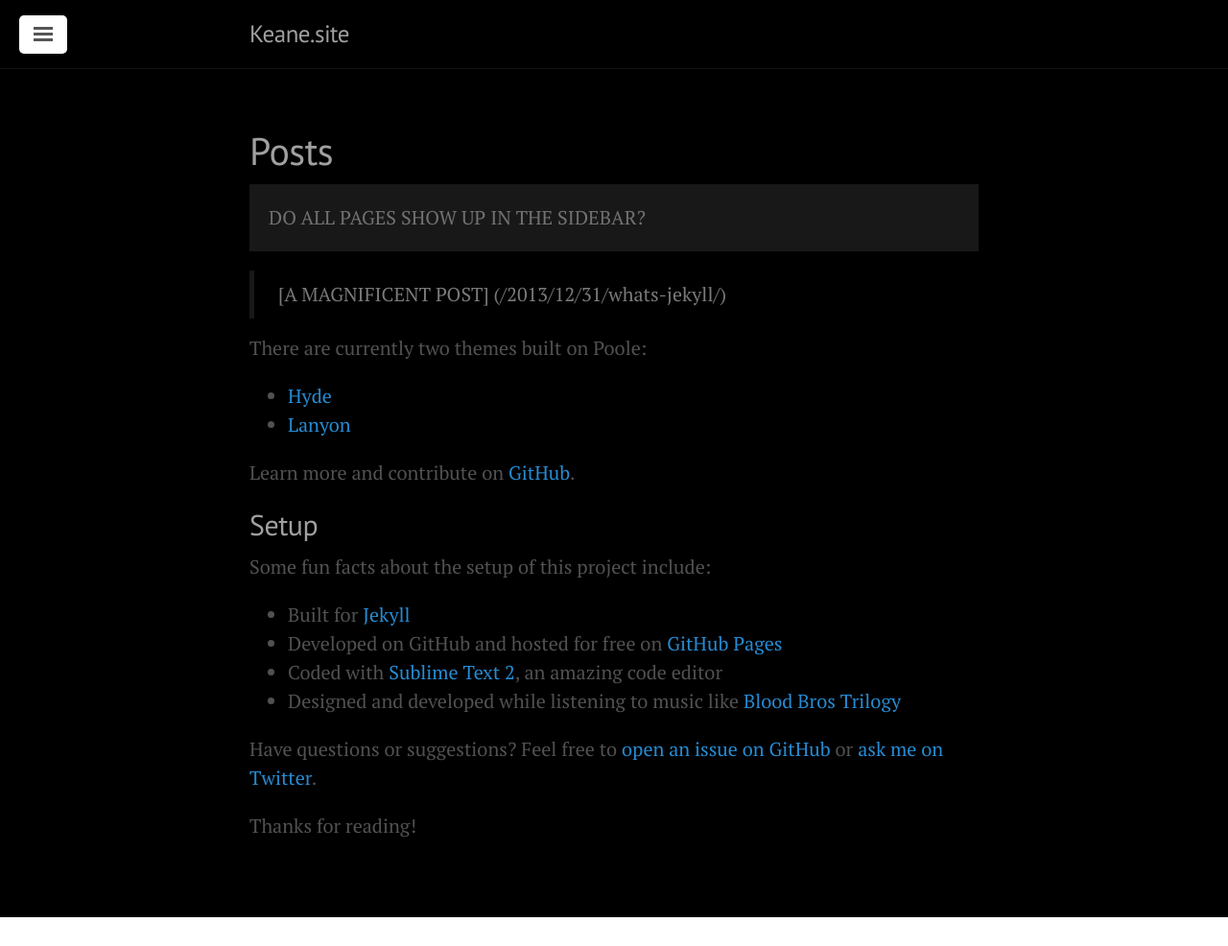
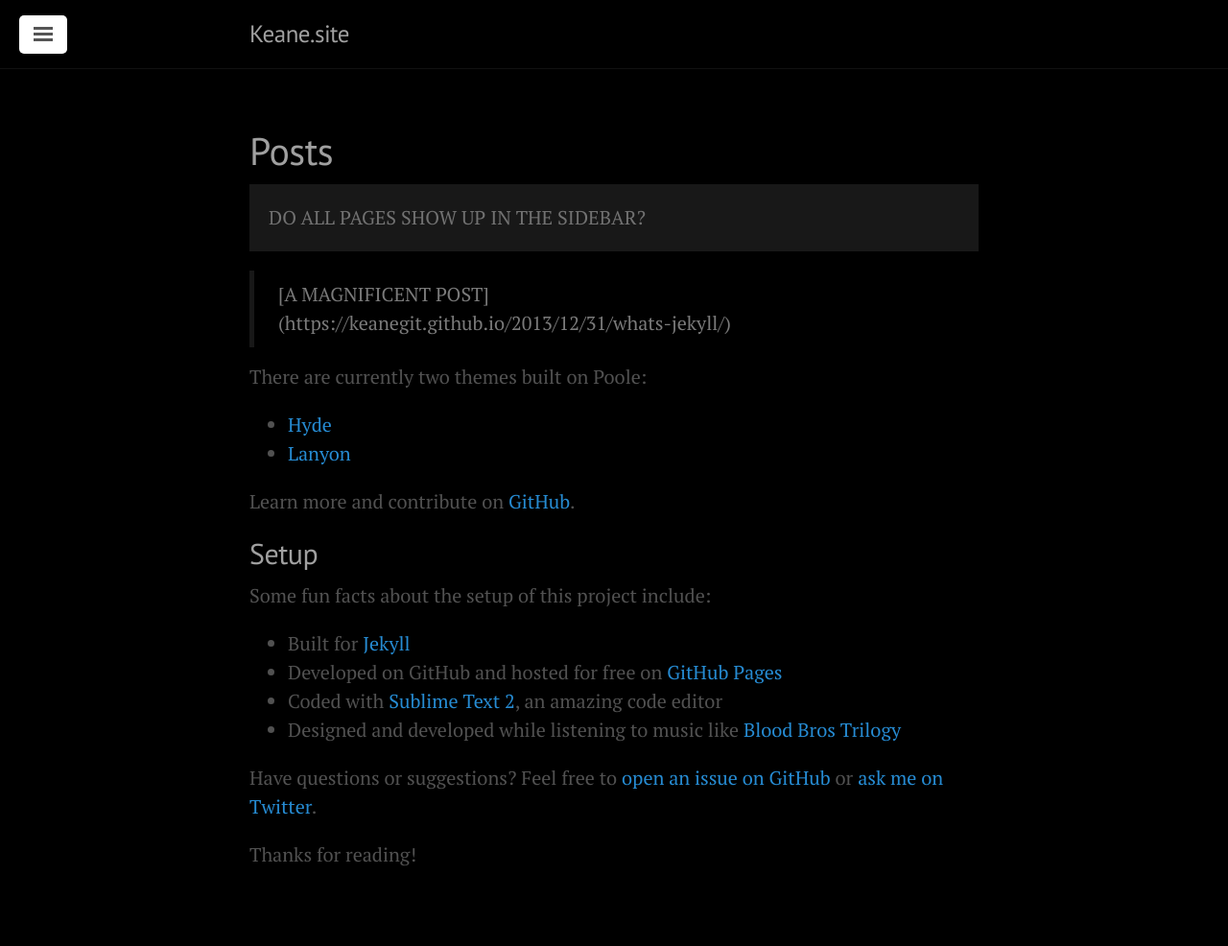
Before and after one commit to iankeane/keanegit.github.io, a Jekyll site: the page built from posts.md, in a window 1280 px wide. Shown: the whole page at 96% size. Built offline with Jekyll 4.4.1, drawn with Linux system fonts in a browser that asks for light colours; before the commit the page ends 956 px from its top, so only the background shows below that; some of the changed lines change nothing that is shown.

Commit message:
testing post links again

```diff
--- a/posts.md
+++ b/posts.md
@@ -7,7 +7,7 @@
     DO ALL PAGES SHOW UP IN THE SIDEBAR?
 </p>
 
-> [A MAGNIFICENT POST] ({{ site.baseurl }}{% post_url 2013-12-31-whats-jekyll %})
+> [A MAGNIFICENT POST] (https://keanegit.github.io/2013/12/31/whats-jekyll/)
 
 There are currently two themes built on Poole:
 
```
